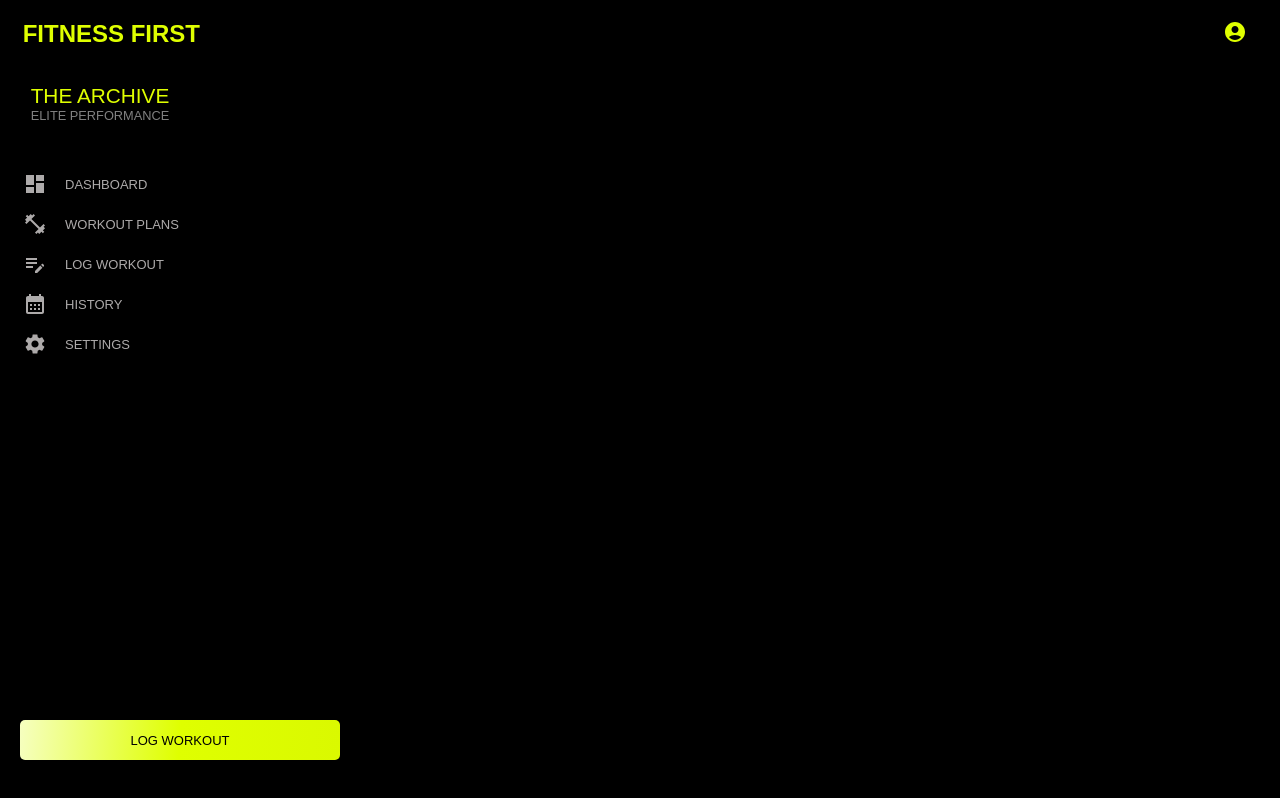
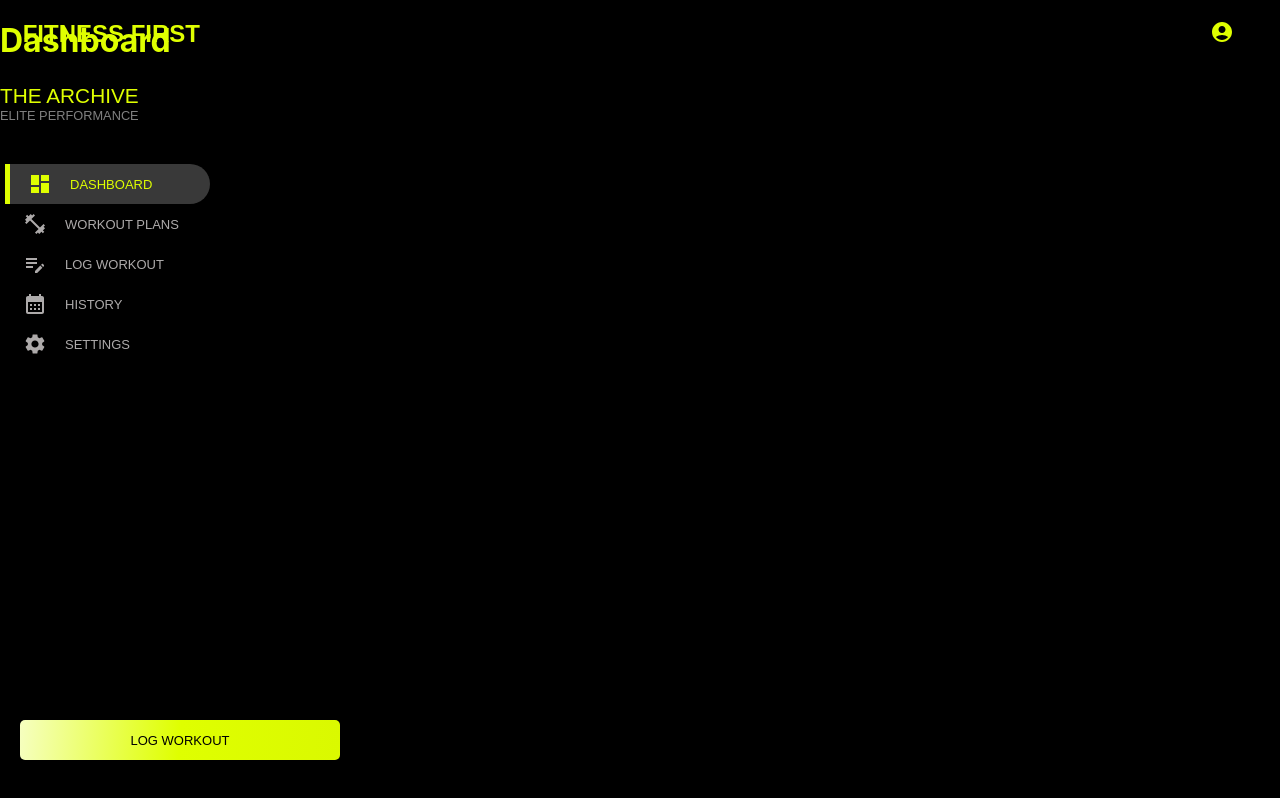
Before and after one commit to Nicol-U/FitnessFirst, a React (Create React App) app in the folder ff-app/: page / in a window 1280 px wide. Built offline with nearby package versions, Linux system fonts and the light colour scheme.

Commit message:
saving this just in case

```diff
--- a/ff-app/package.json
+++ b/ff-app/package.json
@@ -13,6 +13,7 @@
     "@testing-library/user-event": "^13.5.0",
     "react": "^19.2.5",
     "react-dom": "^19.2.5",
+    "react-router-dom": "^7.14.2",
     "react-scripts": "5.0.1",
     "web-vitals": "^2.1.4"
   },
--- a/ff-app/src/App.css
+++ b/ff-app/src/App.css
@@ -12,6 +12,14 @@
   text-align: center;
 }
 
+.PageTitle {
+  font-size: 2rem;
+  margin-bottom: 1rem;
+  color: var(--primary-color);
+  position: relative;
+  right: 0px;
+}
+
 .profile {
   position: fixed;
   bottom: 40px;
@@ -23,7 +31,6 @@
 }
 
 .profile:active{
-
   /*turns blue on click*/
   color:#61dafb
 }
--- a/ff-app/src/App.js
+++ b/ff-app/src/App.js
@@ -1,7 +1,12 @@
-import logo from './logo.svg';
 import './App.css';
 import Sidebar from './Components/Sidebar';
-
+import {HashRouter as Router, Routes, Route} from 'react-router-dom';
+import { Dashboard } from './Pages/Dashboard';
+import {Login } from './Pages/login';
+import {LogWorkoutPlan} from './Pages/WLPlans';
+import {LW} from './Pages/LW';
+import {History} from './Pages/History';
+import {Settings} from './Pages/Settings';
 /* function App() {
   return (
     <div className="App">
@@ -25,7 +30,7 @@ import Sidebar from './Components/Sidebar';
 }
 */
 
-function App() {
+/*function App() {
   return (
     <div className="App">
       <Sidebar />
@@ -34,3 +39,21 @@ function App() {
 }
 
 export default App;
+*/
+
+function App() {
+  return (
+    <Router>
+      <Routes>
+        <Route path="/" element={<Dashboard />} />
+        <Route path="/login" element={<Login />} />
+        <Route path="/logworkoutplan" element={<LogWorkoutPlan />} />
+        <Route path="/LW" element={<LW />} />
+        <Route path="/history" element={<History />} />
+        <Route path="/settings" element={<Settings />} />
+      </Routes>
+    </Router>
+  );
+}
+
+export default App;
--- a/ff-app/src/Components/Sidebar.js
+++ b/ff-app/src/Components/Sidebar.js
@@ -1,6 +1,7 @@
 import React from "react";
 import "../App.css";
 import { SidebarHeader, SidebarData, profileIcon } from "./SidebarData";
+import { Link } from "react-router-dom";
 
 function Sidebar() {
     return (
@@ -17,16 +18,18 @@ function Sidebar() {
         <ul className="SidebarList">
             {SidebarData.map((val, key)=> {
                 return (
-                <li
+                <Link
                     key ={key}
                     className="row"
+                    to={val.link}
+                    style={{ textDecoration: 'none' }}
+
                     id={window.location.pathname === val.link ? "active" : ""}
                     onClick={() => {window.location.pathname = val.link}}
                     >
                     <div id="icon">{val.icon}</div>
                     <div id="title">{val.title}</div>
-
-                </li>
+                </Link>
             );
             })}
         </ul>
--- a/ff-app/src/Components/SidebarData.js
+++ b/ff-app/src/Components/SidebarData.js
@@ -5,8 +5,10 @@ import EditNoteIcon from '@mui/icons-material/EditNote';
 import CalendarMonthIcon from '@mui/icons-material/CalendarMonth';
 import SettingsIcon from '@mui/icons-material/Settings';
 import AccountCircleSharpIcon from '@mui/icons-material/AccountCircleSharp';
+import { Link } from "react-router-dom";
 
 export const profileIcon = <AccountCircleSharpIcon />;
+
 export const SidebarHeader =  [
     {
         title: 'THE ARCHIVE',
@@ -18,26 +20,26 @@ export const SidebarData =  [
 {
     title: "DASHBOARD",
     icon: <DashboardIcon />,
-    link: "/home"
+    link: "/"
 },
 
 {
     title: "WORKOUT PLANS",
     icon: <FitnessCenterIcon />,
-    link: "/WorkoutPlans"
+    link: "/logworkoutplan"
 },
 
 {
     title: "LOG WORKOUT",
     icon: <EditNoteIcon />,
-    link: "/LogWorkout"
+    link: "/LW"
 },
 
 
 {
     title: "HISTORY",
     icon: <CalendarMonthIcon />,
-    link: "/History"
+    link: "/history"
 },
 
 {
--- /dev/null
+++ b/ff-app/src/Pages/Dashboard.jsx
@@ -0,0 +1,14 @@
+
+import Sidebar from '../Components/Sidebar';
+
+export function Dashboard() {
+  return (
+    <>
+    <Sidebar />
+
+    <h1 className='PageTitle'>Dashboard</h1>
+    </>
+  );
+}
+
+export default Dashboard;
--- /dev/null
+++ b/ff-app/src/Pages/History.jsx
@@ -0,0 +1,14 @@
+import React from 'react';
+import Sidebar from '../Components/Sidebar';
+
+export function History() {
+  return (
+    <div>
+      <Sidebar />
+        <h1 className='PageTitle'>History</h1>
+
+    </div>
+  )
+}
+
+export default History;
--- /dev/null
+++ b/ff-app/src/Pages/LW.jsx
@@ -0,0 +1,13 @@
+import Sidebar from '../Components/Sidebar';
+
+export function LW() {
+  return (
+    <>
+        <h1>LW</h1>
+
+      <Sidebar />
+    </>
+  );
+}
+
+export default LW;
--- /dev/null
+++ b/ff-app/src/Pages/Settings.jsx
@@ -0,0 +1,12 @@
+import Sidebar from "../Components/Sidebar";
+
+export function Settings() {
+  return (
+    <>
+      <h1>Settings</h1>
+      <Sidebar />
+    </>
+  );
+}
+
+export default Settings;
--- /dev/null
+++ b/ff-app/src/Pages/WLPlans.jsx
@@ -0,0 +1,13 @@
+import React from 'react';
+import Sidebar from '../Components/Sidebar';
+
+export function LogWorkoutPlan() {
+  return (
+    <>
+      <h1>Workout Log Plans</h1>
+      <Sidebar />
+    </>
+  );
+}
+
+export default LogWorkoutPlan;
--- /dev/null
+++ b/ff-app/src/Pages/login.jsx
@@ -0,0 +1,14 @@
+import React from 'react';
+import Sidebar from '../Components/Sidebar';
+
+export function Login() {
+  return (
+    <>
+    <Sidebar />
+        <h1>Login Page</h1>
+
+    </>
+  );
+}
+
+export default Login;
```
Also changed, not shown: 1 other file (tests, documents, lock files or other folders). Lines whose indentation alone changed are shown as unchanged.
